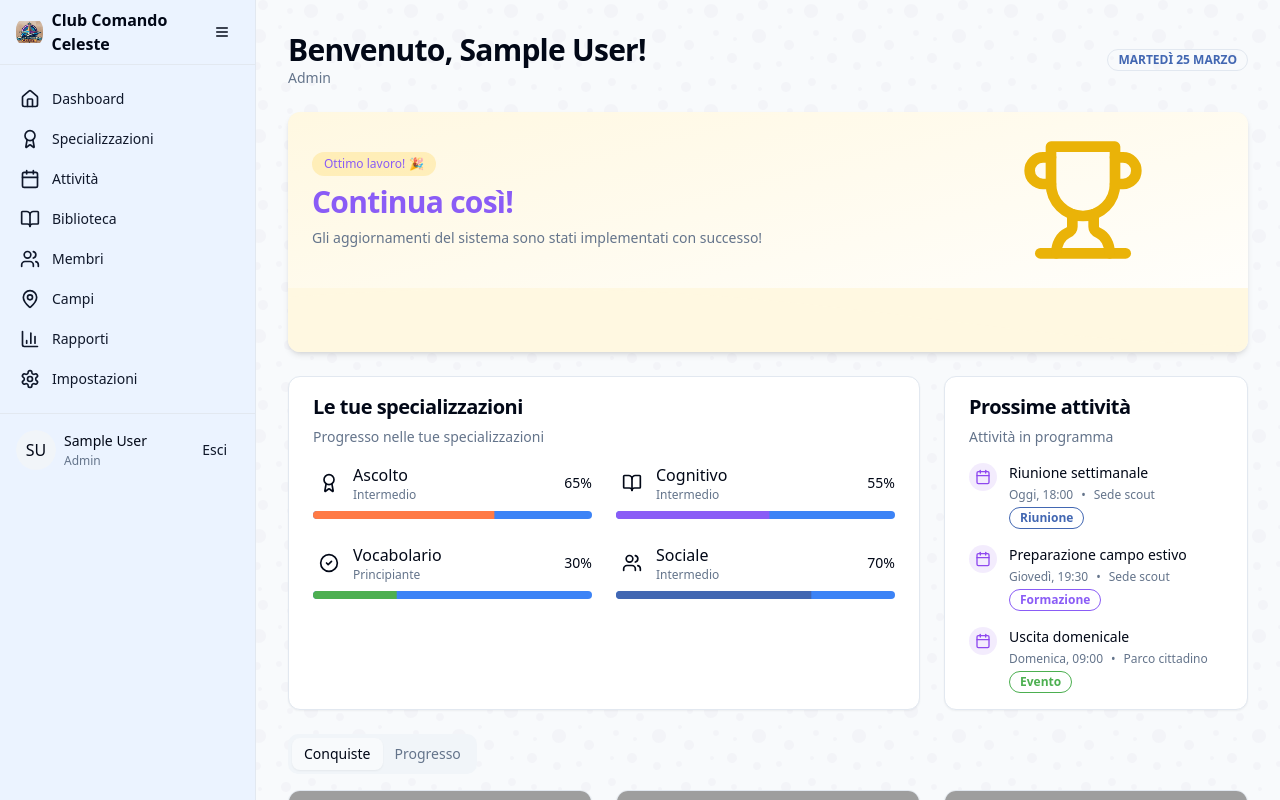
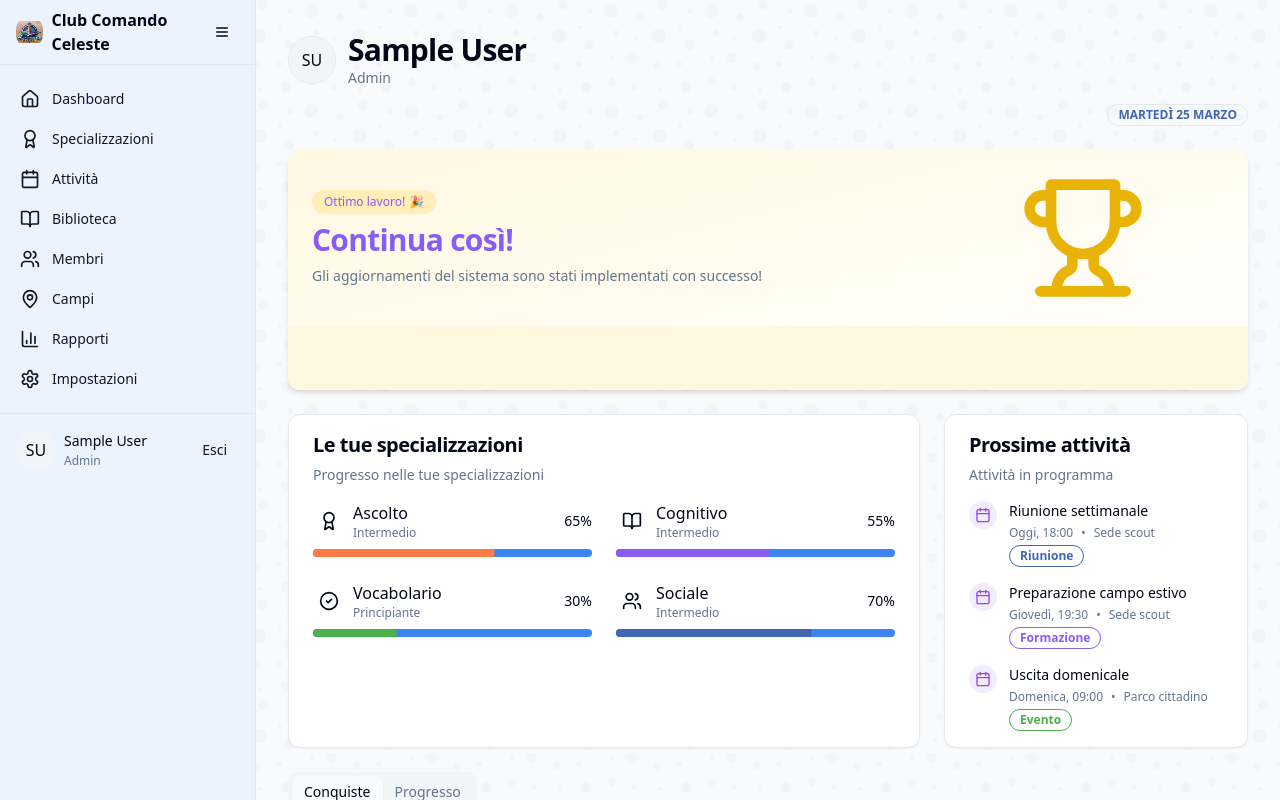
Before and after one commit to helpdesk270/scoutmanagers, a React (Vite) app: page / in a window 1280 px wide. Shown: the top 800 px of the page. Built offline with nearby package versions, Linux system fonts and the light colour scheme; sample sign-in values are in the browser's storage; grey boxes are pictures that could not be loaded.

Commit message:
Fix: Move image above date in dashboard

```diff
--- a/src/pages/Dashboard.tsx
+++ b/src/pages/Dashboard.tsx
@@ -9,6 +9,7 @@ import { Badge } from "@/components/ui/badge";
 import { Separator } from "@/components/ui/separator";
 import { cn } from "@/lib/utils";
 import { useIsMobile } from "@/hooks/use-mobile";
+import { Avatar, AvatarFallback, AvatarImage } from "@/components/ui/avatar";
 
 // Interface for specialization data
 interface Specialization {
@@ -137,20 +138,42 @@ const Dashboard = () => {
     return <div>Caricamento...</div>;
   }
 
+  // Get user initials for avatar fallback
+  const getInitials = (name: string) => {
+    return name
+      .split(" ")
+      .map(n => n[0])
+      .join("")
+      .toUpperCase();
+  };
+
   return (
     <div className="container animate-fade-in space-y-4 py-4 sm:space-y-6 sm:py-8">
       {/* Welcome header */}
-      <header className="flex flex-col space-y-2 sm:flex-row sm:items-center sm:justify-between sm:space-y-0">
-        <div>
-          <h1 className="text-xl font-bold tracking-tight sm:text-3xl">
-            Benvenuto, {user.name}!
-          </h1>
-          <p className="text-xs sm:text-sm text-muted-foreground">
-            {user.unitName && `Unità: ${user.unitName} • `}
-            <span className="capitalize">{user.role}</span>
-          </p>
+      <header className="space-y-4">
+        {/* User info section - Moved to top */}
+        <div className="flex items-center space-x-3">
+          <Avatar className="h-12 w-12 border border-border">
+            <AvatarImage src={user.avatarUrl} alt={user.name} />
+            <AvatarFallback>{getInitials(user.name)}</AvatarFallback>
+          </Avatar>
+          <div>
+            <h1 className="text-xl font-bold tracking-tight sm:text-3xl">
+              {user.name}
+            </h1>
+            <p className="text-xs sm:text-sm text-muted-foreground capitalize">
+              {user.role}
+            </p>
+          </div>
         </div>
-        <div className="flex items-center space-x-2">
+
+        {/* Date Badge - Moved below user info */}
+        <div className="flex justify-between items-center">
+          <div>
+            <p className="text-sm text-muted-foreground">
+              {user.unitName && `Unità: ${user.unitName}`}
+            </p>
+          </div>
           <Badge variant="outline" className="text-xs uppercase text-scout-blue">
             {new Date().toLocaleDateString("it-IT", {
               weekday: isMobile ? undefined : "long",
```
